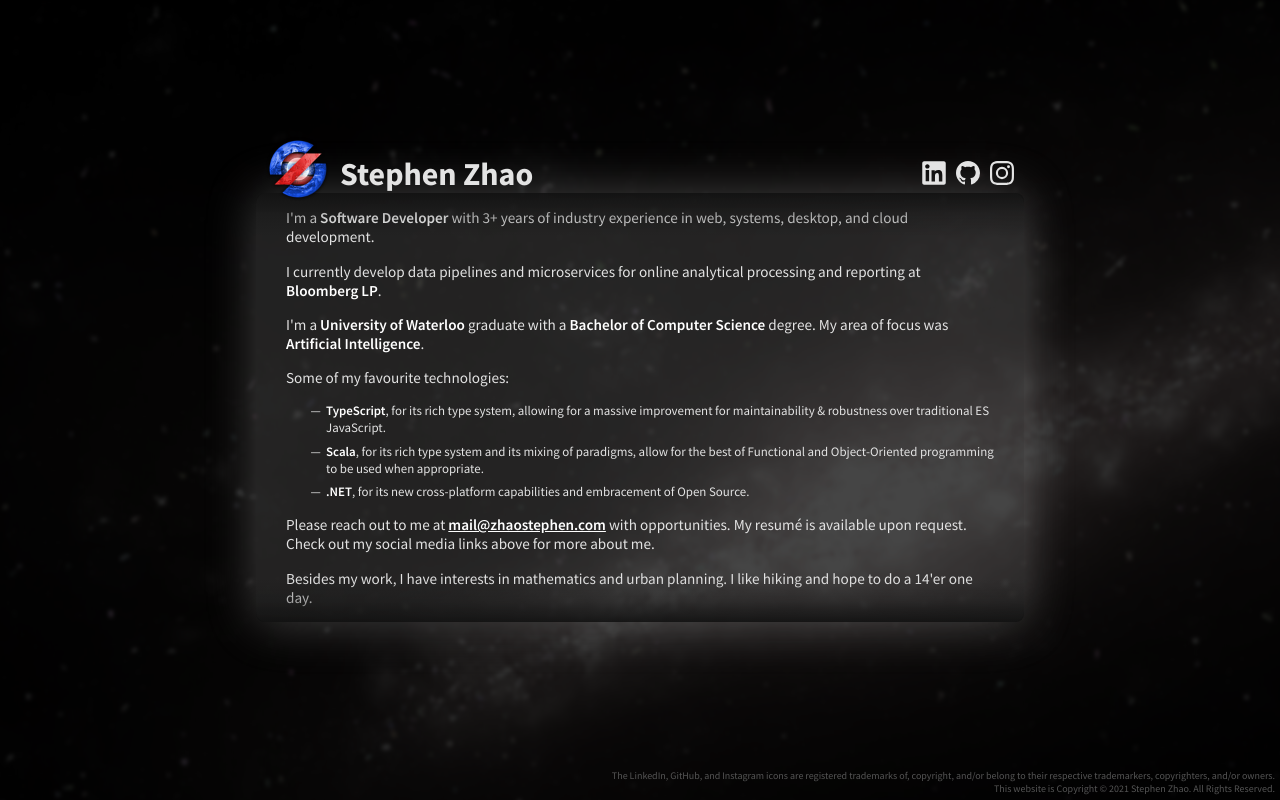
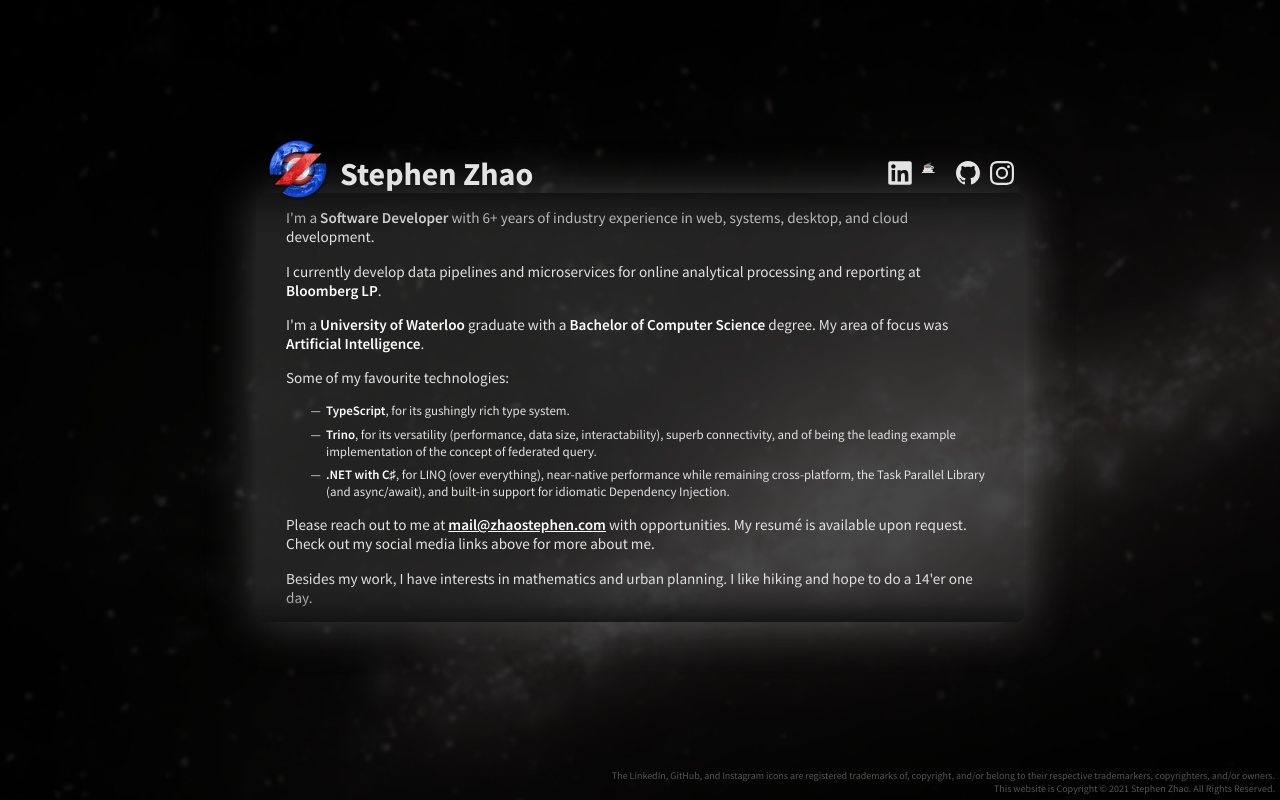
Before and after one commit to zhaostephencom-ghp/zhaostephen.com-2021-static, a plain HTML site: page index.html in a window 1280 px wide. Drawn offline with Linux system fonts and the light colour scheme.

Commit message:
Update 2025

```diff
--- a/index.html
+++ b/index.html
@@ -2,7 +2,7 @@
 <html>
 <head>
   <meta charset="UTF-8"/>
-  <meta name="description" content="Stephen Zhao is a Software Dev with 3+ YOE. He has dev experience in web, desktop, systems, and cloud. He is passionate for mathematics and urban planning."/>
+  <meta name="description" content="Stephen Zhao is a Software Dev with 6+ YOE. He has experience in web, desktop, systems, and cloud. He is passionate for mathematics and urban planning."/>
   <meta name="keywords" content="Stephen Zhao,software,software developer,software engineer,dotnet,.NET,c,c++,c#,web developer,functional,programing,programming,computer science,waterloo,university of waterloo,react,typescript,javascript,cloud,gcp,aws,azure,microsoft,google,bloomberg,mathematics,urban planning,planning,city planning,transit"/>
   <meta name="author" content="Stephen Zhao"/>
   <meta name="viewport" content="width=device-width, initial-scale=1.0"/>
@@ -43,6 +43,11 @@
               </svg>
             </a>
           </div>
+          <div class="social-media-icon coffee-icon">
+            <a href="https://coff.ee/stephenzhao" target="_blank">
+              &#x2615;
+            </a>
+          </div>
           <div class="social-media-icon github-icon">
             <a href="https://github.com/stephen-zhao" target="_blank">
               <svg viewBox="0 0 16 16" aria-hidden="true">
@@ -65,7 +70,7 @@
         <div class="zone__content">
           <p>
             I'm a <span class="emphasized-with-tooltip">Software Developer</span>
-            with 3+ years of industry experience in web, systems, desktop, and cloud development.
+            with 6+ years of industry experience in web, systems, desktop, and cloud development.
           </p>
           <p>
             I currently develop data pipelines and microservices for online analytical processing and reporting at <span class="emphasized-with-tooltip">Bloomberg LP</span>.
@@ -79,15 +84,13 @@
             Some of my favourite technologies:
             <ul class="--dashed --smaller">
               <li>
-                <span class="emphasized-with-tooltip">TypeScript</span>, for its rich type system, allowing for a
-                massive improvement for maintainability & robustness over traditional ES JavaScript.
+                <span class="emphasized-with-tooltip">TypeScript</span>, for its gushingly rich type system.
               </li>
               <li>
-                <span class="emphasized-with-tooltip">Scala</span>, for its rich type system and its mixing of paradigms, allow for
-                the best of Functional and Object-Oriented programming to be used when appropriate.
+                <span class="emphasized-with-tooltip">Trino</span>, for its versatility (performance, data size, interactability), superb connectivity, and of being the leading example implementation of the concept of federated query.
               </li>
               <li>
-                <span class="emphasized-with-tooltip">.NET</span>, for its new cross-platform capabilities and embracement of Open Source.
+                <span class="emphasized-with-tooltip">.NET with C&sharp;</span>, for LINQ (over everything), near-native performance while remaining cross-platform, the Task Parallel Library (and async/await), and built-in support for idiomatic Dependency Injection.
               </li>
             </ul>
           </p>
```
